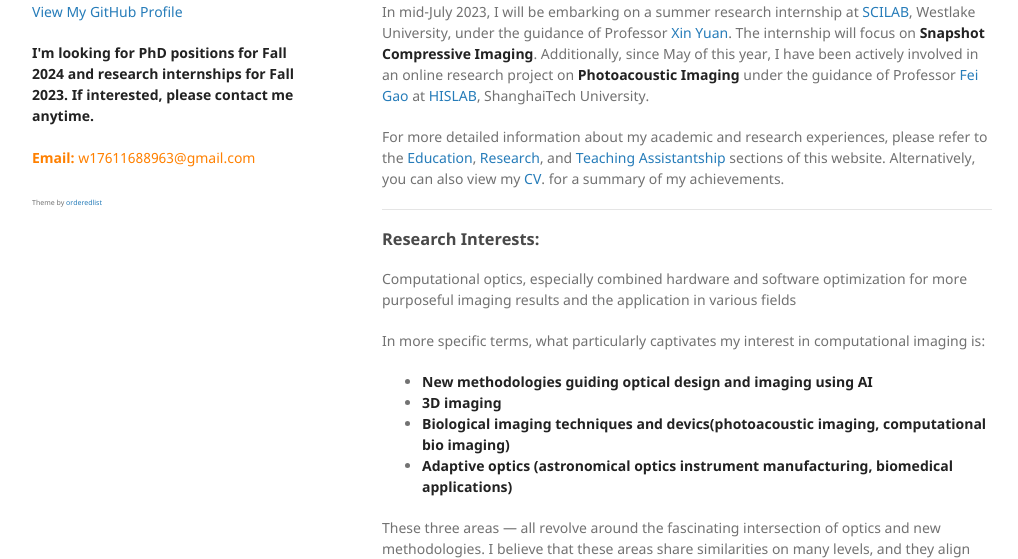
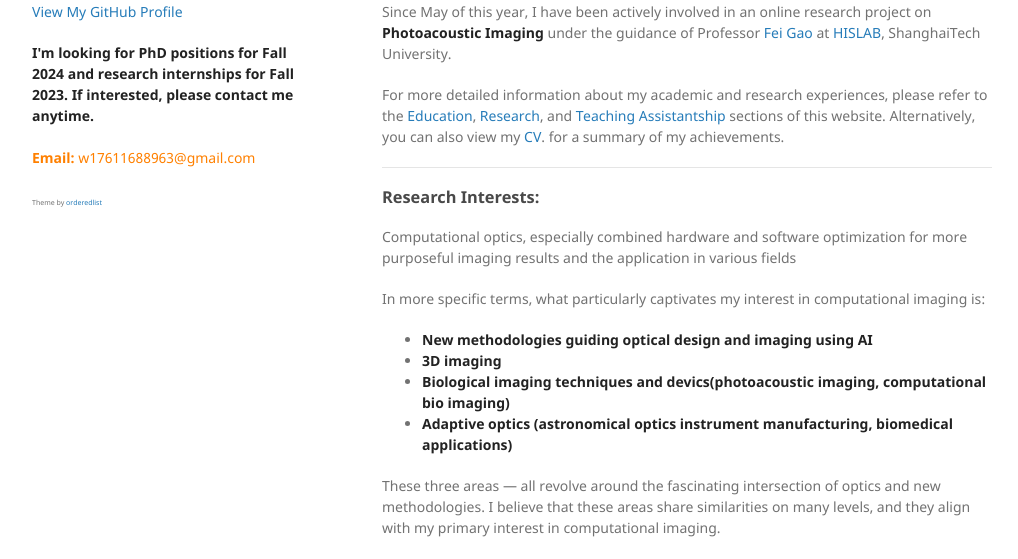
Before and after one commit to alephmembeth/alephmembeth.github.io, a Jekyll site: the page built from index.md, in a window 1280 px wide and 900 px high, cut to the strip 341-900 px from the top of the window. Shown: the whole strip, without its empty margins (128-1146 px from the left). Built offline with Jekyll 4.4.1, drawn with Linux system fonts in a browser that asks for light colours; the repository's description, which GitHub fills in, is left out; some of the changed text lies outside the part shown.

Commit message:
Update index.md

```diff
--- a/index.md
+++ b/index.md
@@ -26,7 +26,7 @@ layout: default
 
 Welcome to my personal website! I am Zhiping Wang, currently a junior undergraduate student at Lanzhou University, majoring in physics and will receive my Bachelor of Science degree in the fall semester of 2024. I have been actively involved in research projects, primarily in the field of **Computational Optics and Optical Imaging**. I have also taken a diverse range of courses in physics, optics, computers, and mathematics, and have been privileged to serve as a teaching assistant for some courses.
 
-In mid-July 2023, I will be embarking on a summer research internship at [SCILAB](https://xyvirtualgroup.github.io/), Westlake University, under the guidance of Professor [Xin Yuan](https://scholar.google.com/citations?user=cS9CbWkAAAAJ). The internship will focus on **Snapshot Compressive Imaging**. Additionally, since May of this year, I have been actively involved in an online research project on **Photoacoustic Imaging** under the guidance of Professor [Fei Gao](https://scholar.google.com.sg/citations?user=aDTizY8AAAAJ) at [HISLAB](http://www.hislab.cn/), ShanghaiTech University.
+Since May of this year, I have been actively involved in an online research project on **Photoacoustic Imaging** under the guidance of Professor [Fei Gao](https://scholar.google.com.sg/citations?user=aDTizY8AAAAJ) at [HISLAB](http://www.hislab.cn/), ShanghaiTech University.
 
 For more detailed information about my academic and research experiences, please refer to the [Education](#Education), [Research](#RE), and [Teaching Assistantship](#TA) sections of this website. Alternatively, you can also view my [CV](./CV/CV_ZhipingWang_May.pdf). for a summary of my achievements.
 
@@ -89,8 +89,6 @@ ongoing evaluation.
 
 # Research experiences <a name="RE"></a>
 The listed content here is just a partial enumeration of experiences. If you would like to learn more details, please click [here](./research.md).
-+ **Snapshot compression imaging optimization for optical backgrounds**
-  School of Engineering, Westlake University (July-August 2023) (Summer Research)
 
 + **Improving the efficiency of photoacoustic conversion in photoacoustic imaging** (tentative)
   The project has gradually entered the right track and will update [weekly progress and summaries](./ResearchSummary&Reporting
```
